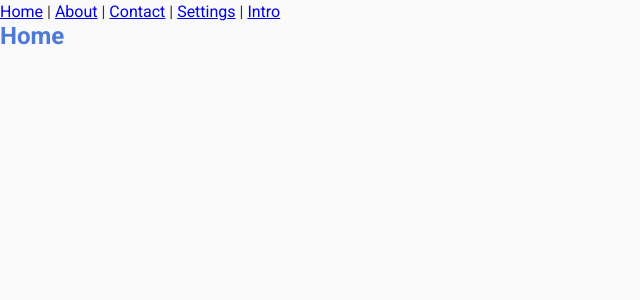
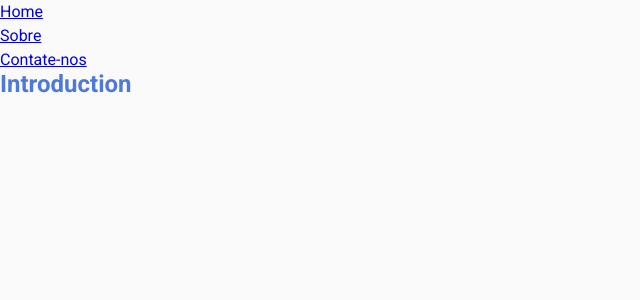
Before and after one commit to coffee-and-code-enterprise/make-a-question, a React (Vite) app: page / in a window 1280 px wide. Shown: the top 300 px of the page, without its empty margins (0-640 px from the left). Built offline with nearby package versions, Linux system fonts and the light colour scheme.

Commit message:
criei o componente de header

```diff
--- a/src/App.jsx
+++ b/src/App.jsx
@@ -1,28 +1,37 @@
+// Componentes
+import Header from './components/Header.jsx'
+
 // Importando o estilo
 import { BrowserRouter, Routes, Route, Link } from 'react-router-dom'
+
+// Páginas
 import Home from './pages/Home.jsx'
 import About from './pages/About.jsx'
 import Contact from './pages/Contact.jsx'
 import Introduction from './pages/Introduction.jsx'
 import Settings from './pages/Settings.jsx'
+import Answers from './pages/Answers.jsx'
+import SignUp from './pages/SignUp.jsx'
+import Profile from './pages/Profile.jsx'
+import ReportBugs from './pages/ReportBugs.jsx'
+
 
 function App() {
 
   return (
     <BrowserRouter>
       {/* Header ficará aqui, no lugar desta tag <nav> */}
-      <nav>
-        <Link to="/">Home</Link> |{" "}
-        <Link to="/about">About</Link> |{" "}
-        <Link to="/contact">Contact</Link> |{" "}
-        <Link to="/settings">Settings</Link> |{" "}
-        <Link to='/introduction'>Intro</Link>
-      </nav>
+      <Header></Header>
 
       {/* Rotas*/}
       {/* A página do site vai aparecer entre o header e o footer, de acordo com o link na url */}
       <Routes>
-        <Route path="/" element={<Home />} />
+        <Route path="/" element={<Introduction />} />
+        <Route path="/answers" element={<Answers />} />
+        <Route path="/sign-up" element={<SignUp />} />
+        <Route path="/profile" element={<Profile />} />
+        <Route path="/report-bugs" element={<ReportBugs />} />
+        <Route path="/home" element={<Home />} />
         <Route path="/about" element={<About />} />
         <Route path="/contact" element={<Contact />} />
         <Route path="/introduction" element={<Introduction />} />
--- /dev/null
+++ b/src/components/Header.jsx
@@ -0,0 +1,17 @@
+import { Link } from "react-router-dom"
+
+function Header() {
+  return (
+    <header>
+      <nav>
+        <ul>
+          <li><Link to="/home">Home</Link></li>
+          <li><Link to="/about">Sobre</Link></li>
+          <li><Link to="/contact">Contate-nos</Link></li>
+        </ul>
+      </nav>
+    </header>
+  )
+}
+
+export default Header
```
Also changed, not shown: src/pages/SignUp.jsx (renamed from src/pages/Cadastro.jsx).
